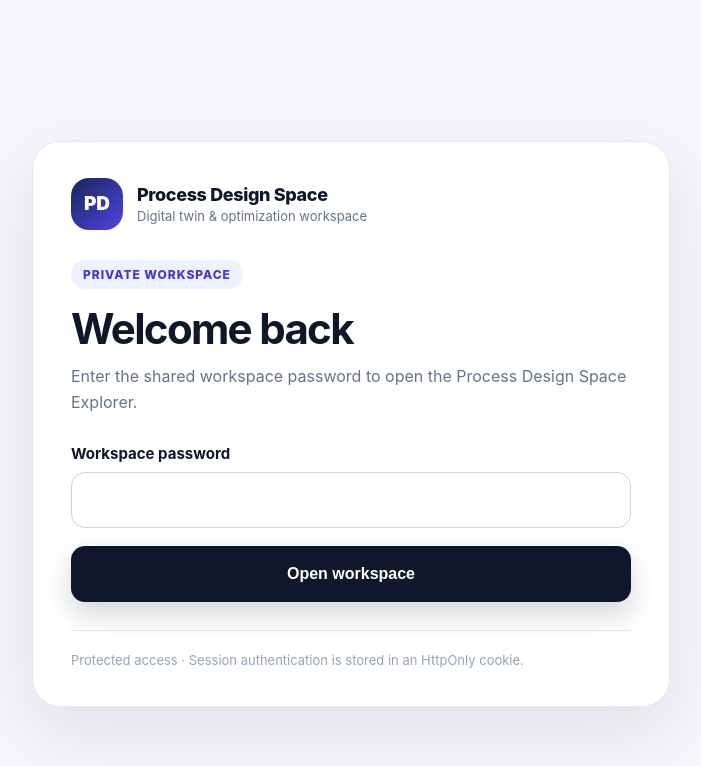
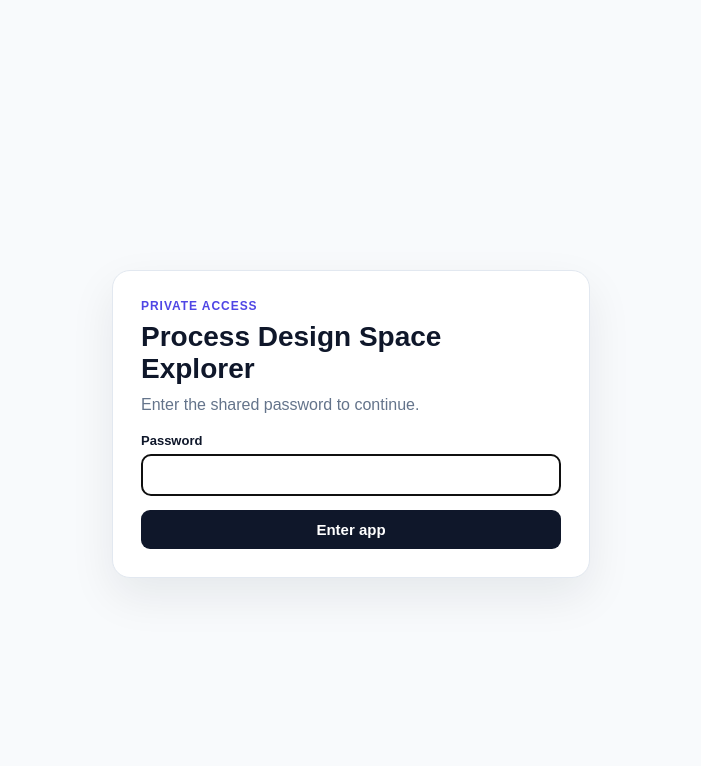
Before and after one commit to sonalrai75/process_design_space_explorer, a Next.js app in the folder frontend/: page /login in a window 1280 px wide. Shown: the top 766 px of the page, without its empty margins (289-990 px from the left). Built offline with nearby package versions, Linux system fonts and the light colour scheme.

Commit message:
Fix password gate cookie handling on Vercel

```diff
--- a/frontend/app/login/page.js
+++ b/frontend/app/login/page.js
@@ -1,102 +1,98 @@
 "use client";
 
 import { useState } from "react";
+import { useSearchParams } from "next/navigation";
 
-const shell = {
-  minHeight: "100vh",
-  background: "#f5f7fb",
-  display: "grid",
-  placeItems: "center",
-  padding: 24,
-  color: "#0f172a",
-  fontFamily: "Inter, ui-sans-serif, system-ui, -apple-system, BlinkMacSystemFont, 'Segoe UI', sans-serif",
-};
+const COOKIE_NAME = "pds_gate";
+
+function safeNext(value) {
+  return typeof value === "string" && value.startsWith("/") && !value.startsWith("//")
+    ? value
+    : "/";
+}
 
 export default function LoginPage() {
+  const searchParams = useSearchParams();
+  const next = safeNext(searchParams.get("next") || "/");
   const [password, setPassword] = useState("");
   const [error, setError] = useState("");
   const [busy, setBusy] = useState(false);
 
   async function submit(event) {
     event.preventDefault();
-    if (busy) return;
-
     setBusy(true);
     setError("");
 
     try {
-      const params = new URLSearchParams(window.location.search);
-      const next = params.get("next") || "/";
-
       const response = await fetch("/auth/login", {
         method: "POST",
+        headers: { "Content-Type": "application/json" },
+        cache: "no-store",
         credentials: "same-origin",
-        headers: { "Content-Type": "application/json" },
         body: JSON.stringify({ password, next }),
       });
 
       const data = await response.json().catch(() => ({}));
 
-      if (!response.ok || !data?.ok) {
-        setError(data?.message || "Unable to sign in.");
+      if (!response.ok || !data?.ok || !data?.token) {
+        if (data?.code === "missing_config") {
+          setError("APP_PASSWORD is not configured on this deployment.");
+        } else {
+          setError(data?.message || "Incorrect password.");
+        }
         setPassword("");
-        setBusy(false);
         return;
       }
 
-      // The Set-Cookie header has now been processed by the browser.
-      // Navigate only after the authenticated response completes.
-      window.location.replace(data?.next || "/");
+      // Vercel Services can drop Set-Cookie across the auth redirect path.
+      // Set the already-derived token directly on this same-origin page,
+      // then navigate only after the cookie is present in the browser.
+      const secure = window.location.protocol === "https:" ? "; Secure" : "";
+      document.cookie = `${COOKIE_NAME}=${encodeURIComponent(data.token)}; Path=/; Max-Age=43200; SameSite=Lax${secure}`;
+
+      window.location.assign(safeNext(data.next || next));
     } catch (err) {
-      setError("Unable to reach the sign-in service. Please try again.");
+      setError("Unable to sign in. Please try again.");
+      setPassword("");
+    } finally {
       setBusy(false);
     }
   }
 
   return (
-    <main style={shell}>
-      <section style={{width:"min(560px,100%)",background:"#fff",border:"1px solid #e2e8f0",borderRadius:28,padding:"36px 38px",boxShadow:"0 24px 70px rgba(15,23,42,.10)"}}>
-        <div style={{display:"flex",alignItems:"center",gap:14,marginBottom:30}}>
-          <div style={{width:52,height:52,borderRadius:18,display:"grid",placeItems:"center",background:"linear-gradient(135deg,#172554,#4f46e5)",color:"white",fontWeight:900,fontSize:19}}>PD</div>
-          <div>
-            <div style={{fontSize:18,fontWeight:850,letterSpacing:"-.02em"}}>Process Design Space</div>
-            <div style={{fontSize:13,color:"#64748b",marginTop:3}}>Digital twin & optimization workspace</div>
+    <main style={{minHeight:"100vh",display:"grid",placeItems:"center",padding:24,background:"#f8fafc"}}>
+      <section style={{width:"100%",maxWidth:420,background:"#fff",border:"1px solid #e2e8f0",borderRadius:18,padding:28,boxShadow:"0 18px 45px rgba(15,23,42,.08)"}}>
+        <div style={{fontSize:12,fontWeight:800,letterSpacing:".08em",color:"#4f46e5"}}>PRIVATE ACCESS</div>
+        <h1 style={{margin:"8px 0 8px",fontSize:28,color:"#0f172a"}}>Process Design Space Explorer</h1>
+        <p style={{color:"#64748b",lineHeight:1.5,marginTop:0}}>Enter the shared password to continue.</p>
+
+        {error && (
+          <div style={{padding:"10px 12px",marginBottom:14,borderRadius:8,background:"#fef2f2",color:"#991b1b",fontSize:14}}>
+            {error}
           </div>
-        </div>
-
-        <div style={{display:"inline-flex",padding:"7px 12px",borderRadius:999,background:"#eef2ff",color:"#4338ca",fontSize:12,fontWeight:800,letterSpacing:".08em",marginBottom:18}}>PRIVATE WORKSPACE</div>
-        <h1 style={{fontSize:42,lineHeight:1.05,letterSpacing:"-.04em",margin:"0 0 12px"}}>Welcome back</h1>
-        <p style={{color:"#64748b",fontSize:16,lineHeight:1.65,margin:"0 0 28px"}}>Enter the shared workspace password to open the Process Design Space Explorer.</p>
+        )}
 
         <form onSubmit={submit}>
-          <label htmlFor="password" style={{display:"block",fontWeight:750,fontSize:15,marginBottom:9}}>Workspace password</label>
+          <label htmlFor="password" style={{display:"block",fontSize:13,fontWeight:700,marginBottom:6,color:"#0f172a"}}>Password</label>
           <input
             id="password"
             name="password"
             type="password"
             autoComplete="current-password"
+            autoFocus
             required
-            autoFocus
             value={password}
             onChange={(e) => setPassword(e.target.value)}
-            style={{width:"100%",boxSizing:"border-box",height:56,border:"1px solid #cbd5e1",borderRadius:14,padding:"0 16px",fontSize:18,outline:"none",background:"#fff"}}
+            style={{width:"100%",boxSizing:"border-box",padding:"11px 12px",border:"1px solid #cbd5e1",borderRadius:9,fontSize:16}}
           />
-
-          {error ? (
-            <div role="alert" style={{marginTop:12,padding:"11px 13px",borderRadius:12,background:"#fef2f2",border:"1px solid #fecaca",color:"#b91c1c",fontSize:14,fontWeight:650}}>{error}</div>
-          ) : null}
-
           <button
             type="submit"
             disabled={busy}
-            style={{width:"100%",height:56,border:0,borderRadius:14,marginTop:18,background:busy?"#475569":"#0f172a",color:"#fff",fontSize:16,fontWeight:800,cursor:busy?"wait":"pointer",boxShadow:"0 12px 28px rgba(15,23,42,.18)"}}
+            style={{width:"100%",marginTop:14,padding:"11px 14px",border:0,borderRadius:9,background:busy?"#475569":"#0f172a",color:"#fff",fontSize:15,fontWeight:700,cursor:busy?"wait":"pointer"}}
           >
-            {busy ? "Opening workspace…" : "Open workspace"}
+            {busy ? "Opening…" : "Enter app"}
           </button>
         </form>
-
-        <div style={{height:1,background:"#e2e8f0",margin:"28px 0 20px"}} />
-        <p style={{margin:0,color:"#94a3b8",fontSize:13,lineHeight:1.5}}>Protected access · Session authentication is stored in an HttpOnly cookie.</p>
       </section>
     </main>
   );
```
Also changed, not shown: frontend/app/auth/login/route.js (+13 -48 lines).
